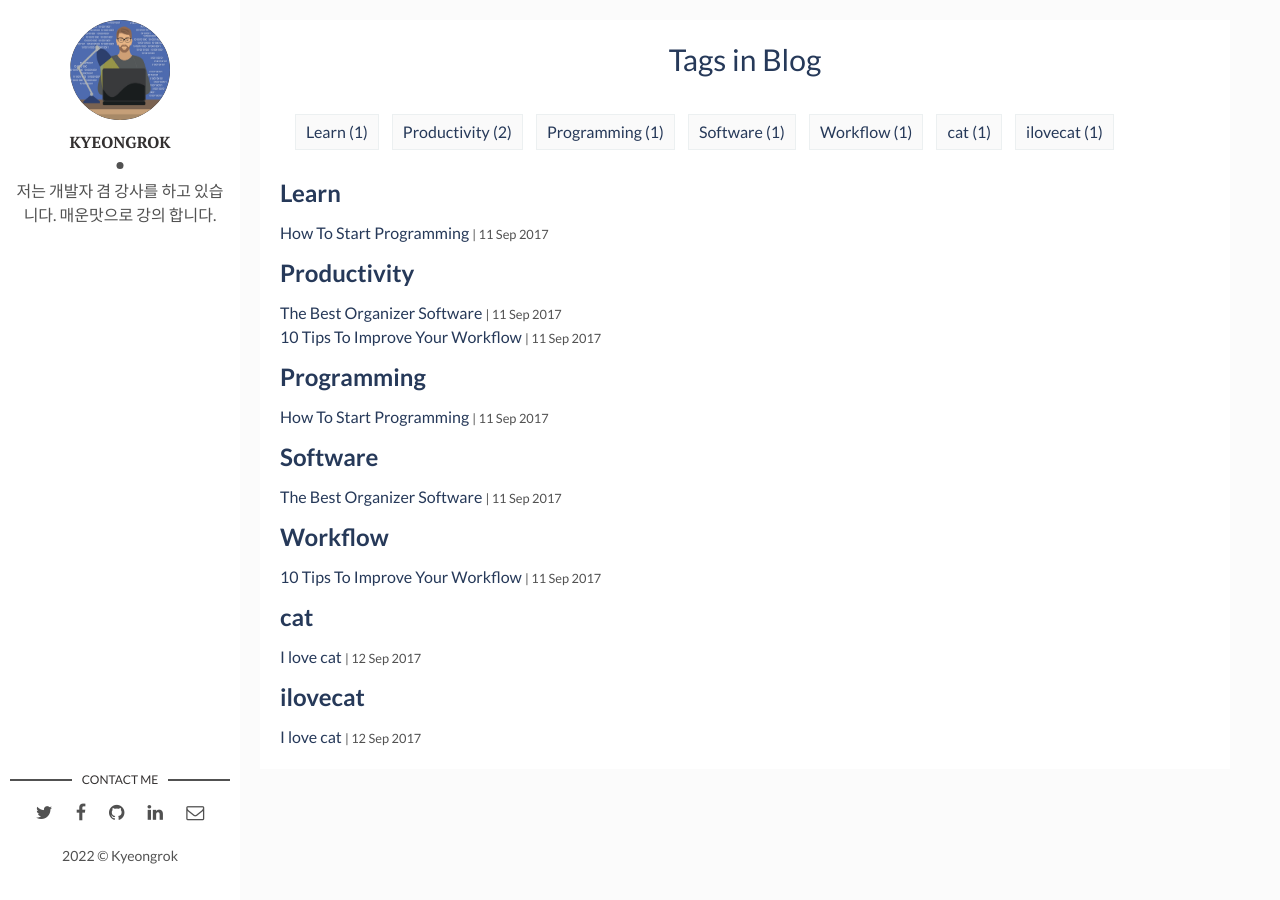
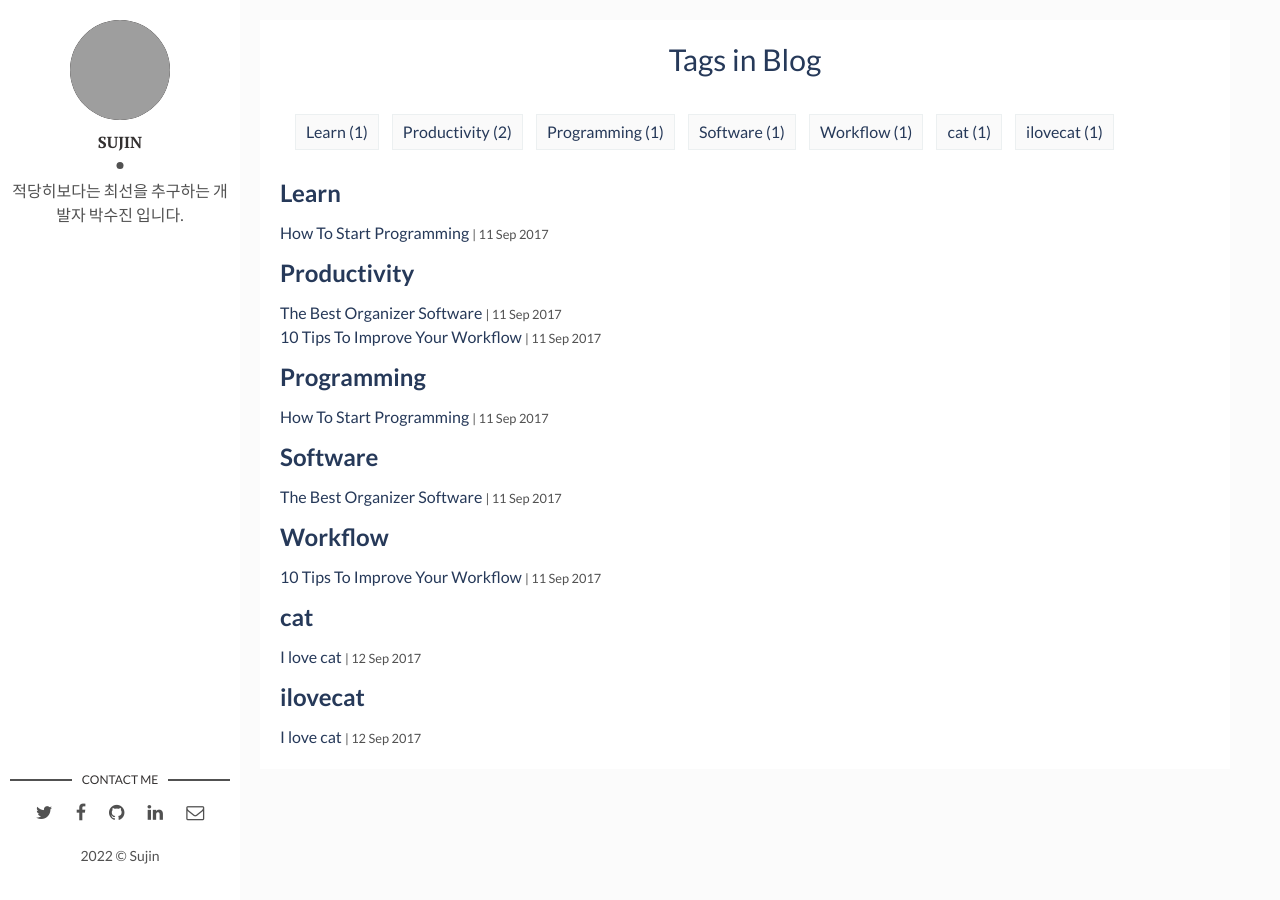
Before and after one commit to sujin-park0607/gitblog, a Jekyll site: the page built from tags.html, in a window 1280 px wide. Built offline with Jekyll 4.4.1, drawn with Linux system fonts in a browser that asks for light colours; Markdown is read by kramdown in place of the engine named in the settings; grey boxes are pictures that could not be loaded.

Commit message:
refactor: update information

```diff
--- a/_config.yml
+++ b/_config.yml
@@ -9,14 +9,14 @@ url: "https://sujin-park0607.github.io" # the base hostname & protocol for your
 site-twitter: #if your site has a twitter account, enter it here
 
 # Author Settings
-author: Kyeongrok # add your name
-author-img: 1598431314481_1.jpg # add your photo
-about-author: 저는 개발자 겸 강사를 하고 있습니다. 매운맛으로 강의 합니다. # add description
+author: Sujin # add your name
+author-img: sujinImg.jpg # add your photo
+about-author: 적당히보다는 최선을 추구하는 개발자 박수진 입니다. # add description
 social-twitter: # add your Twitter handle
 social-facebook: # add your Facebook handle
-social-github: kyeongrok # add your Github handle
-social-linkedin: kyeongrok-kim # add your Linkedin handle
-social-email: oceanfog1@gmail.com # add your Email address
+social-github: sujin-park0607 # add your Github handle
+social-linkedin: sujin # add your Linkedin handle
+social-email: goweg0607@gmail.com # add your Email address
 
 # Disqus
 discus-identifier: mr-brown # add your discus identifier
@@ -25,7 +25,7 @@ discus-identifier: mr-brown # add your discus identifier
 analytics: # Google Analytics
 
 # Build Settings
-markdown: kramdown
+markdown: Sujin
 plugins:
   - jekyll-sitemap
   - jekyll-paginate
```
Also changed, not shown: 1 other file.
